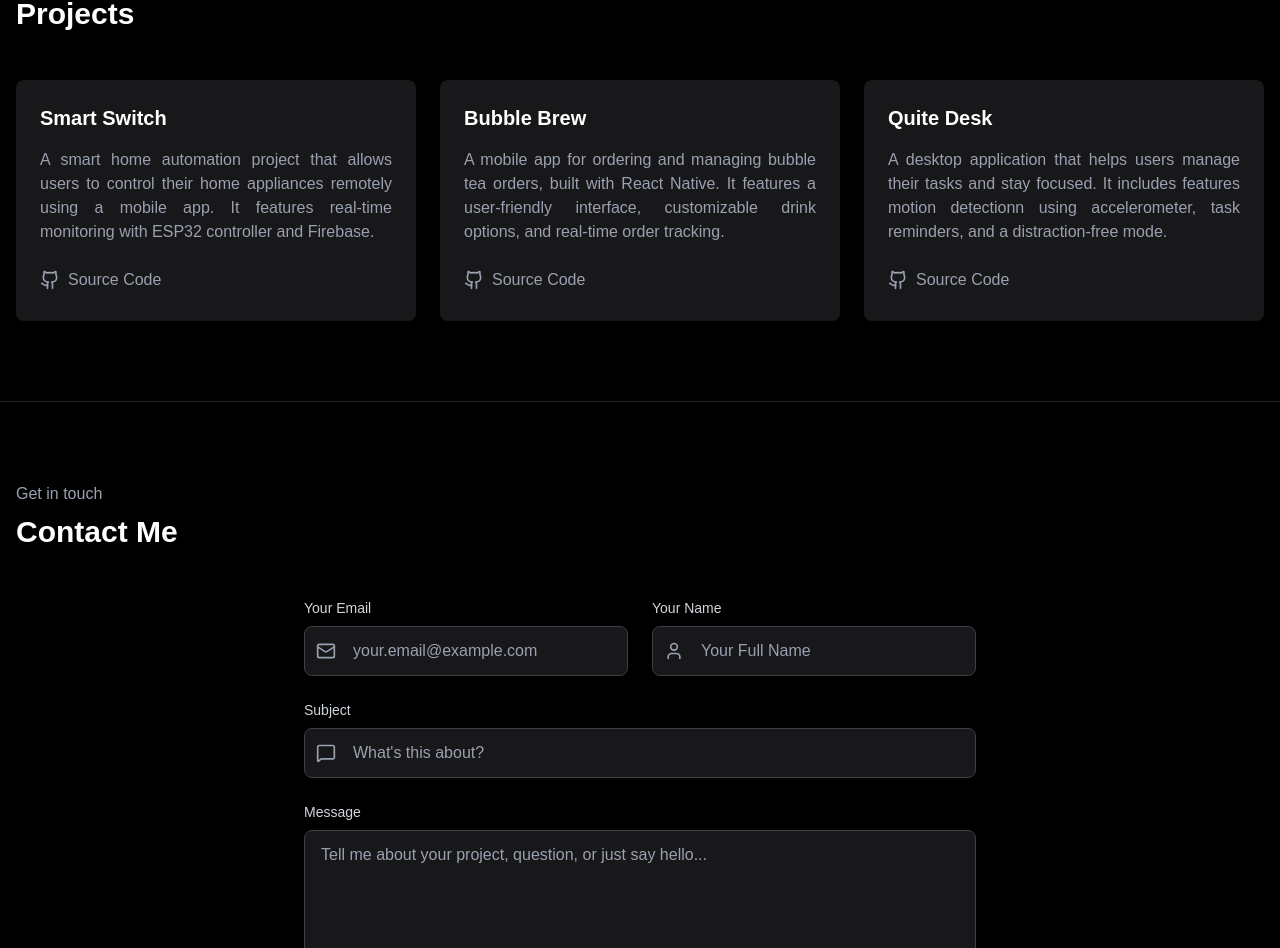
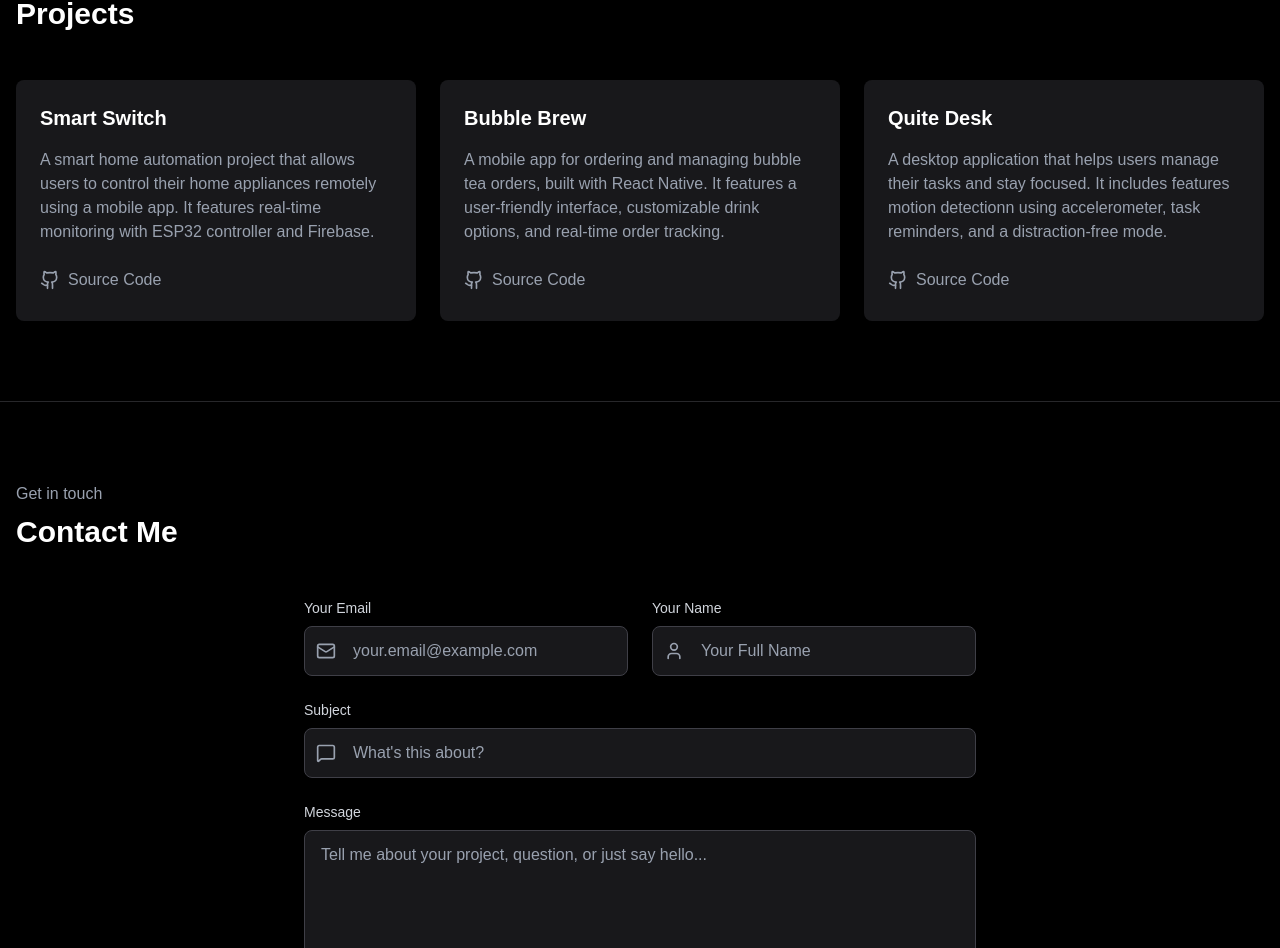
Before and after one commit to roxton75/rudrx-devport, a Next.js app: page / in a window 1280 px wide. Shown: the part 2247-3195 px from the top of the page. Built offline with nearby package versions, Linux system fonts and the light colour scheme.

Commit message:
Updated Projects Sections

```diff
--- a/src/portfolio.tsx
+++ b/src/portfolio.tsx
@@ -526,7 +526,7 @@ export default function Portfolio() {
               <h3 className="text-lg md:text-xl font-bold mb-3 md:mb-4">
                 {project.title}
               </h3>
-              <p className="text-gray-400 mb-4 md:mb-6 text-justify text-sm md:text-base">
+              <p className="text-gray-400 mb-4 md:mb-6 text-sm md:text-base">
                 {project.description}
               </p>
               <Link
```
